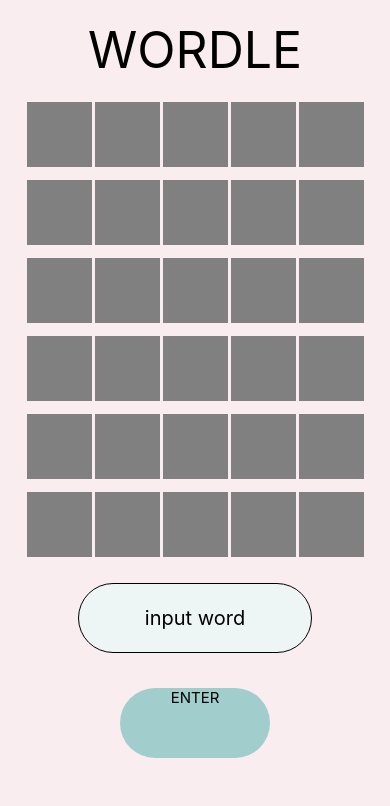
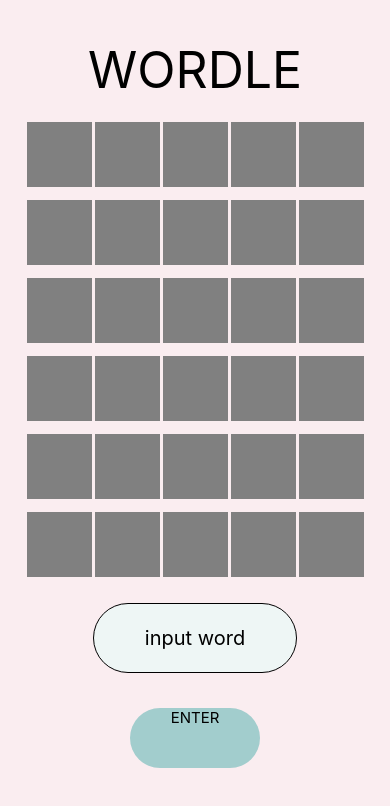
Before and after one commit to ashish-pondit/wordle_2.0, a React Native app: screen / in a window 390 px wide. Shown: the top 806 px of the page. Built offline with nearby package versions, Linux system fonts and the light colour scheme.

Commit message:
added scroll view

```diff
--- a/App.js
+++ b/App.js
@@ -9,6 +9,7 @@
   Button,
   TouchableOpacity,
   ToastAndroid,
+  ScrollView,
 } from "react-native";
 import { words } from "./words";
 import Row from "./src/components/Row";
@@ -66,6 +67,18 @@
   render() {
     return (
       <View style={styles.container}>
+        <ScrollView
+          contentContainerStyle={{
+            justifyContent: "flex-start",
+            alignItems: "center",
+            // backgroundColor: "blue",
+            // width: "100%",
+            // height: "100%",
+            flexGrow: 1,
+            position: "relative",
+            top: 20,
+          }}
+        >
           <Text
             style={{
               fontSize: 50,
@@ -113,8 +126,8 @@
           <TouchableOpacity>
             <Text
               style={{
-              height: 70,
-              width: 150,
+                height: 60,
+                width: 130,
                 backgroundColor: "#A2CDCD",
                 textAlign: "center",
                 textAlignVertical: "center",
@@ -122,6 +135,7 @@
                 top: 30,
                 borderRadius: 50,
                 fontSize: 15,
+                marginBottom: 50,
               }}
               onPress={(e) => {
                 this.pressHandler(), this.clearFunc(e);
@@ -130,115 +144,16 @@
               ENTER
             </Text>
           </TouchableOpacity>
+        </ScrollView>
       </View>
     );
   }
 }
 
-// export default function App() {
-//   const temp = words[Math.floor(Math.random() * words.length)].toUpperCase();
-
-//   const [targetWord, settargetWord] = React.useState(temp);
-//   const [text, setText] = React.useState("");
-//   const [guess, setGuess] = React.useState(["", "", "", "", "", "", ""]);
-//   const [cnt, setCnt] = React.useState(0);
-
-//   // var guesses = ["", "", "", "", "", ""];
-//   // var gCnt = 0;
-
-//   const pressHandler = (text) => {
-//     console.log("pressing button");
-//     console.log(text);
-//     console.log(cnt);
-//     // console.log(guesses);
-//     console.log(text.length);
-//     if (text.length === 5) {
-//       console.log("yes this is i was waiting for");
-//       // guess[gCnt] = text;
-//       // setGuess((...t) => (t[cnt] = text));
-//       // setCnt((...v) => v + 1);
-//       setGuess([...guess, ])
-//     }
-//   };
-
-//   const clearFunc = (val) => {
-//     setText("");
-//   };
-//   // console.log(targetWord);
-//   return (
-//     <View style={styles.container}>
-//       <Text
-//         style={{
-//           fontSize: 50,
-//           position: "relative",
-//           margin: 20,
-//           // top: StatusBar.currentHeight + 10,
-//         }}
-//       >
-//         WORDLE
-//       </Text>
-//       <View
-//         style={{
-//           position: "relative",
-//           top: 0,
-//           justifyContent: "center",
-//           alignContent: "center",
-//           alignItems: "center",
-//         }}
-//       >
-//         <Row target={targetWord} row={guess[0]}></Row>
-//         <Row target={targetWord} row={guess[1]}></Row>
-//         <Row target={targetWord} row={guess[2]}></Row>
-//         <Row target={targetWord} row={guess[3]}></Row>
-//         <Row target={targetWord} row={guess[4]}></Row>
-//         <Row target={targetWord} row={guess[5]}></Row>
-//       </View>
-//       <TextInput
-//         placeholder="input word"
-//         style={{
-//           position: "relative",
-//           top: -5,
-//           height: 70,
-//           width: "60%",
-//           marginTop: 20,
-//           backgroundColor: "#eef6f5",
-//           textAlignVertical: "center",
-//           textAlign: "center",
-//           fontSize: 20,
-//           borderRadius: 40,
-//           borderWidth: 0.2,
-//         }}
-//         value={text}
-//         onChangeText={(value) => setText(value)}
-//       ></TextInput>
-//       <TouchableOpacity>
-//         <Text
-//           style={{
-//             height: 70,
-//             width: 150,
-//             backgroundColor: "#A2CDCD",
-//             textAlign: "center",
-//             textAlignVertical: "center",
-//             position: "relative",
-//             top: 30,
-//             borderRadius: 50,
-//             fontSize: 15,
-//           }}
-//           onPress={() => {
-//             pressHandler(text), clearFunc(text);
-//           }}
-//         >
-//           ENTER
-//         </Text>
-//       </TouchableOpacity>
-//     </View>
-//   );
-// }
-
 const styles = StyleSheet.create({
   container: {
-    flex: 1,
-    backgroundColor: "white",
+    flexGrow: 1,
+    backgroundColor: "green",
     alignItems: "center",
     justifyContent: "flex-start",
     backgroundColor: "#FAEDF0",
--- a/src/components/Row.js
+++ b/src/components/Row.js
@@ -43,7 +43,7 @@
       style={{
         // height: 80,
         // width: "90%",
-        // backgroundColor: "black",
+        // backgroundColor: "green",
         flexDirection: "row",
         justifyContent: "center",
         // alignContent: "center",
```
Lines whose indentation alone changed are shown as unchanged.
